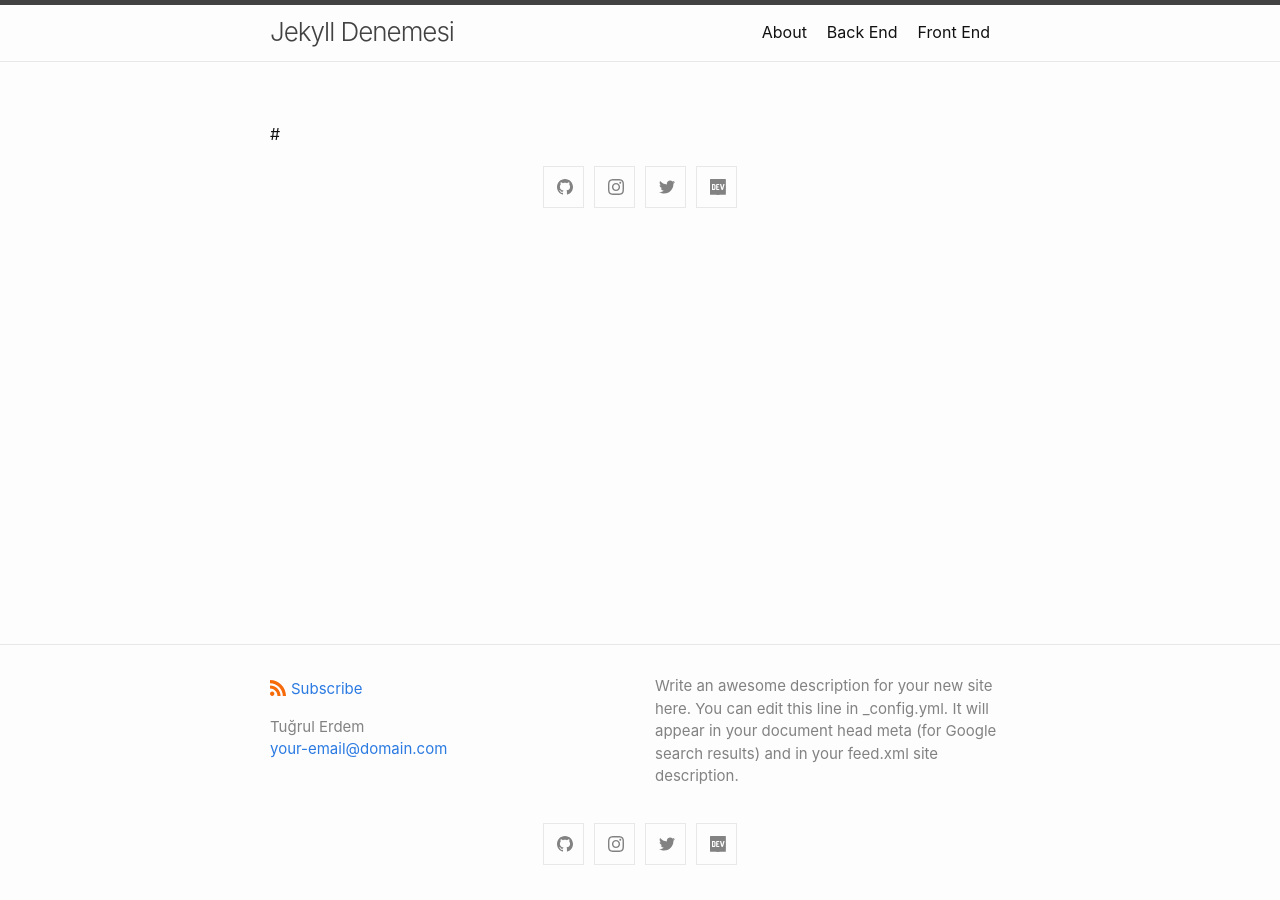
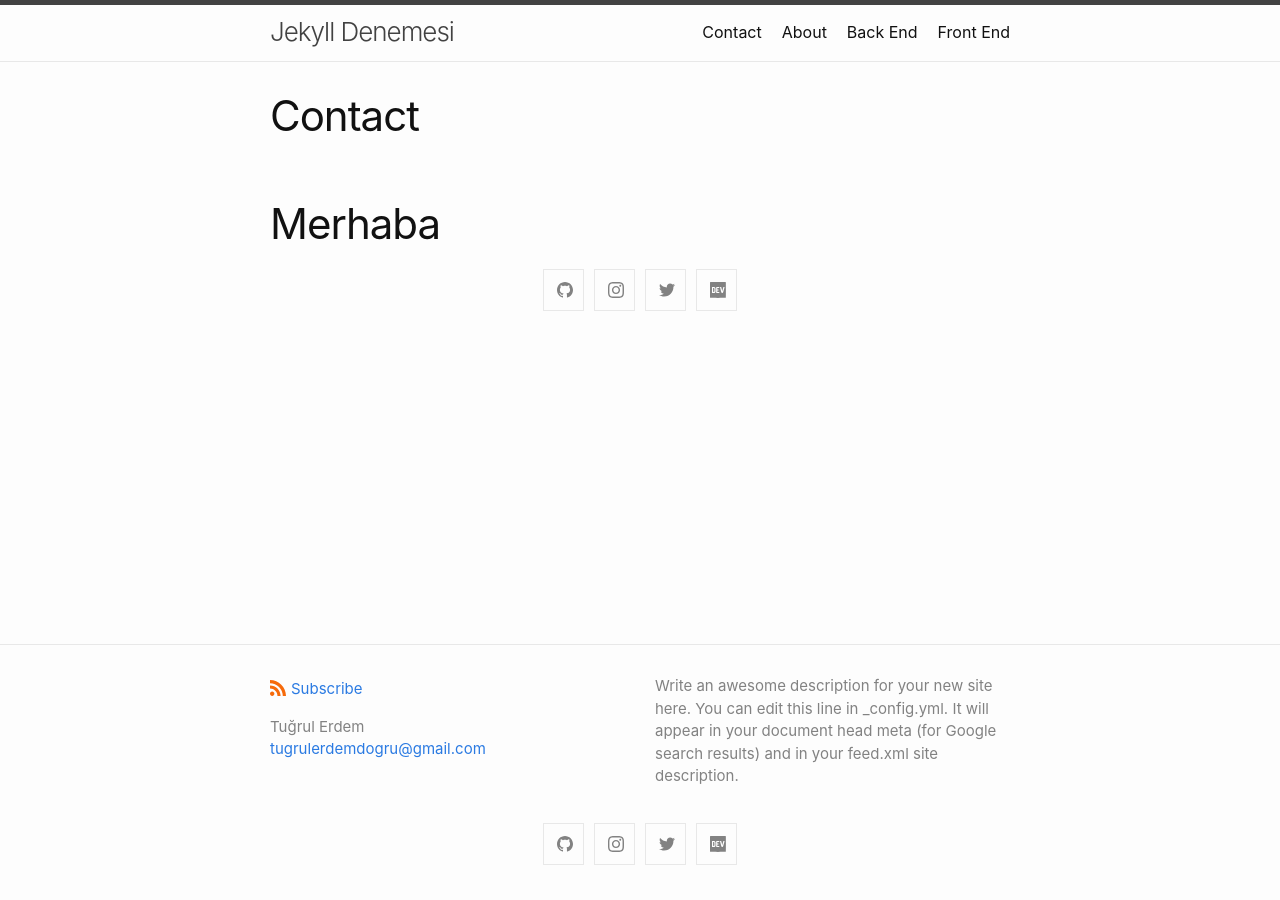
Before and after one commit to Ted2xmen/useful-links, a Jekyll site: the page built from Contact.md, in a window 1280 px wide. Built offline with Jekyll 4.4.1, drawn with Linux system fonts in a browser that asks for light colours; our own code applies the rules of GitHub Pages for plain Markdown files.

```diff
--- a/Contact.md
+++ b/Contact.md
@@ -1,4 +1,11 @@
-#
+---
+layout: page
+title: Contact
+permalink: /contact/
+---
+
+# Merhaba
+
 <div class="social-links">
       {%- include social.html -%}
     </div>
--- a/_config.yml
+++ b/_config.yml
@@ -1,7 +1,7 @@
 title: Jekyll Denemesi
 author:
   name: Tuğrul Erdem
-  email: your-email@domain.com
+  email: tugrulerdemdogru@gmail.com
 description: > # this means to ignore newlines until "show_excerpts:"
   Write an awesome description for your new site here. You can edit this
   line in _config.yml. It will appear in your document head meta (for
@@ -22,7 +22,7 @@ minima:
     # dribbble: jekyll
     # facebook: jekyll
     # flickr:   jekyll
-    instagram: wavesroart
+    instagram: tugrulerdemdogru
     # linkedin: jekyll
     # pinterest: jekyll
     # youtube: jekyll
--- a/_includes/footer.html
+++ b/_includes/footer.html
@@ -9,7 +9,10 @@
           <a href="{{ 'feed.xml' | relative_url }}">
             <svg class="svg-icon orange">
               <use xlink:href="{{ 'assets/minima-social-icons.svg#rss' | relative_url }}"></use>
-            </svg><span>Subscribe</span>
+            </svg>
+            {%- assign default_paths = site.pages | map: "path" -%}
+
+            <span>Subscribe</span>
           </a>
         </p>
       {%- if site.author %}
```
